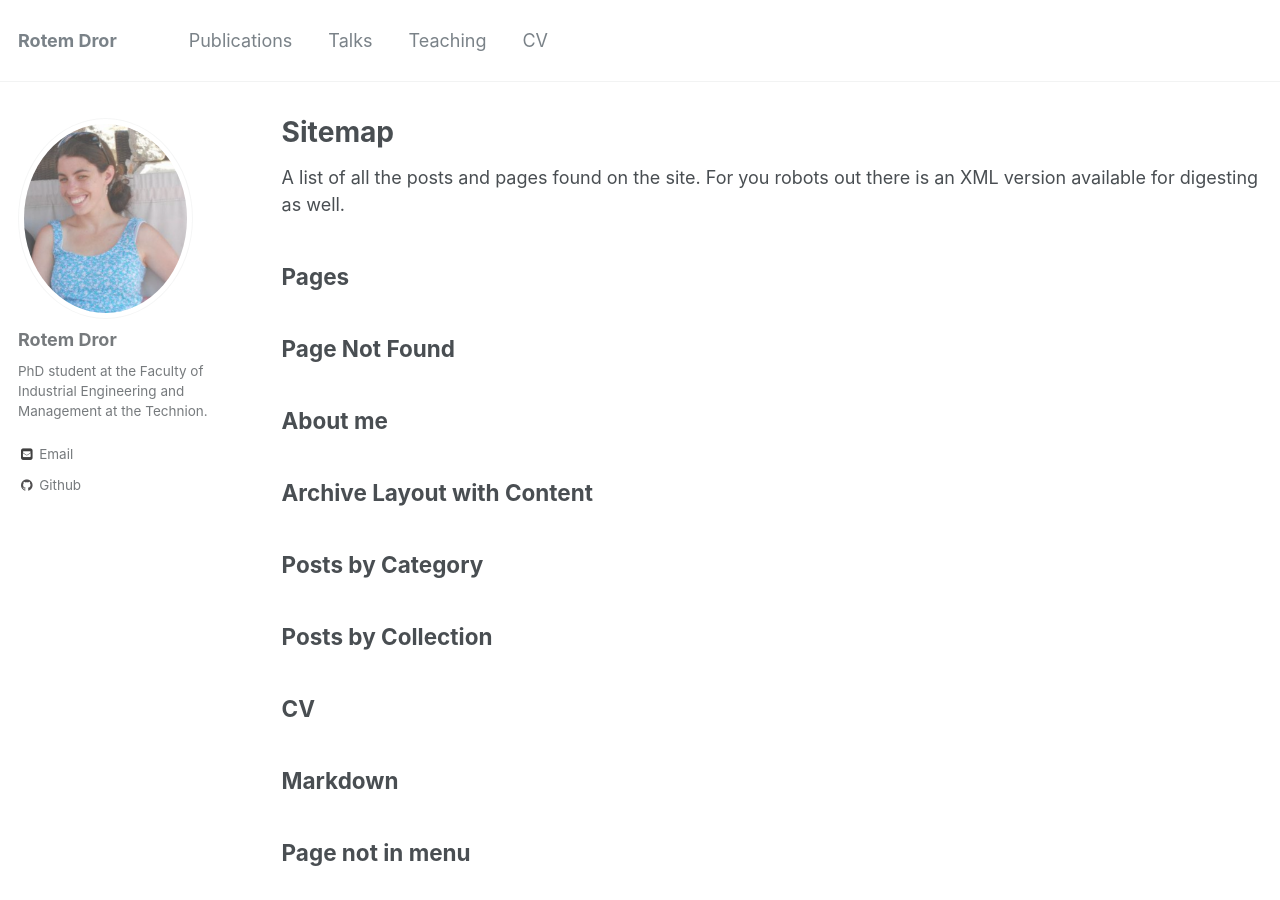
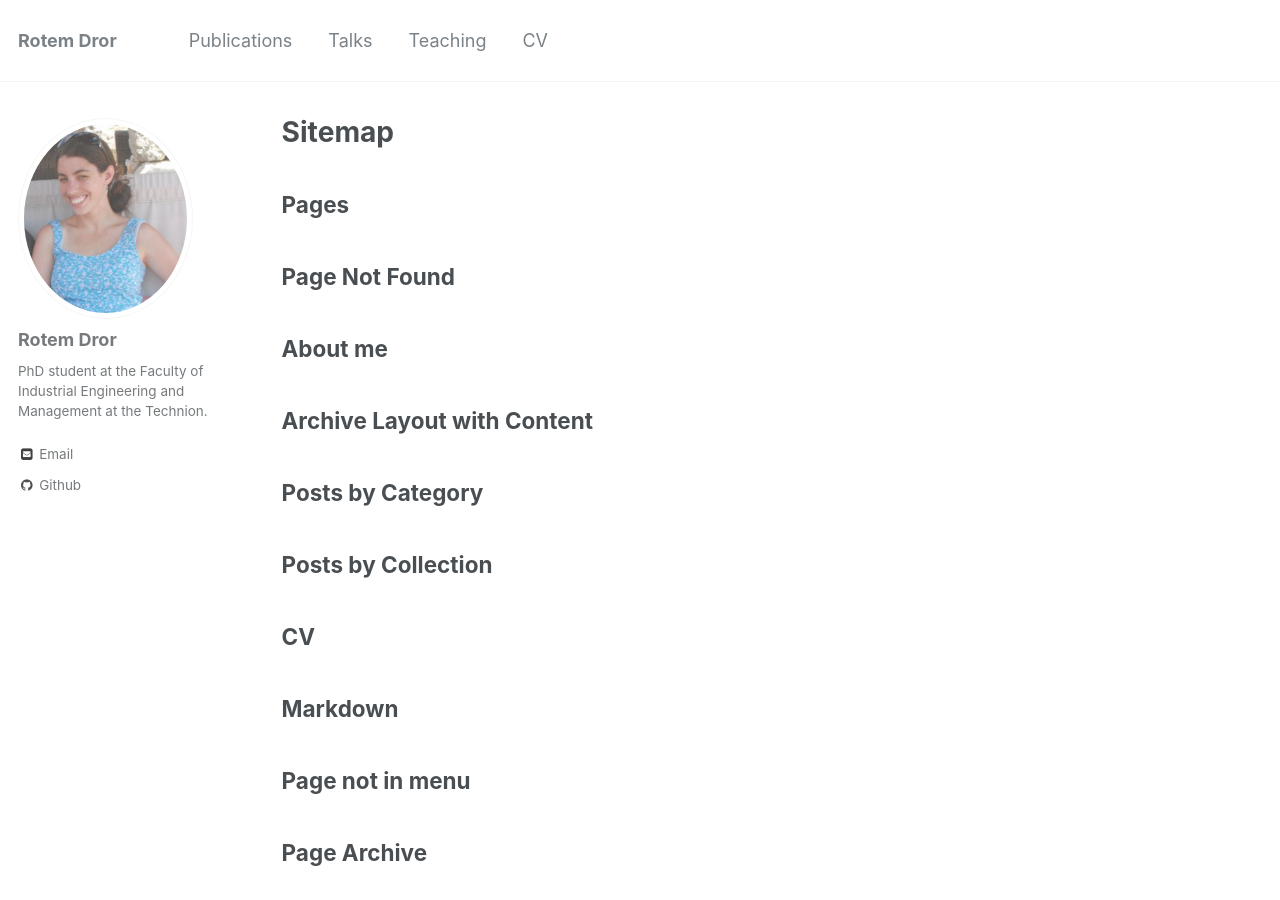
Before and after one commit to rtmdrr/rtmdrr.github.io, a Jekyll site: the page built from _pages/sitemap.md, in a window 1280 px wide and 900 px high. Built offline with Jekyll 4.4.1, drawn with Linux system fonts in a browser that asks for light colours.

Commit message:
Update sitemap.md

```diff
--- a/_pages/sitemap.md
+++ b/_pages/sitemap.md
@@ -7,15 +7,8 @@
 
 {% include base_path %}
 
-A list of all the posts and pages found on the site. For you robots out there is an [XML version]({{ base_path }}/sitemap.xml) available for digesting as well.
-
 <h2>Pages</h2>
 {% for post in site.pages %}
-  {% include archive-single.html %}
-{% endfor %}
-
-<h2>Posts</h2>
-{% for post in site.posts %}
   {% include archive-single.html %}
 {% endfor %}
 
```
